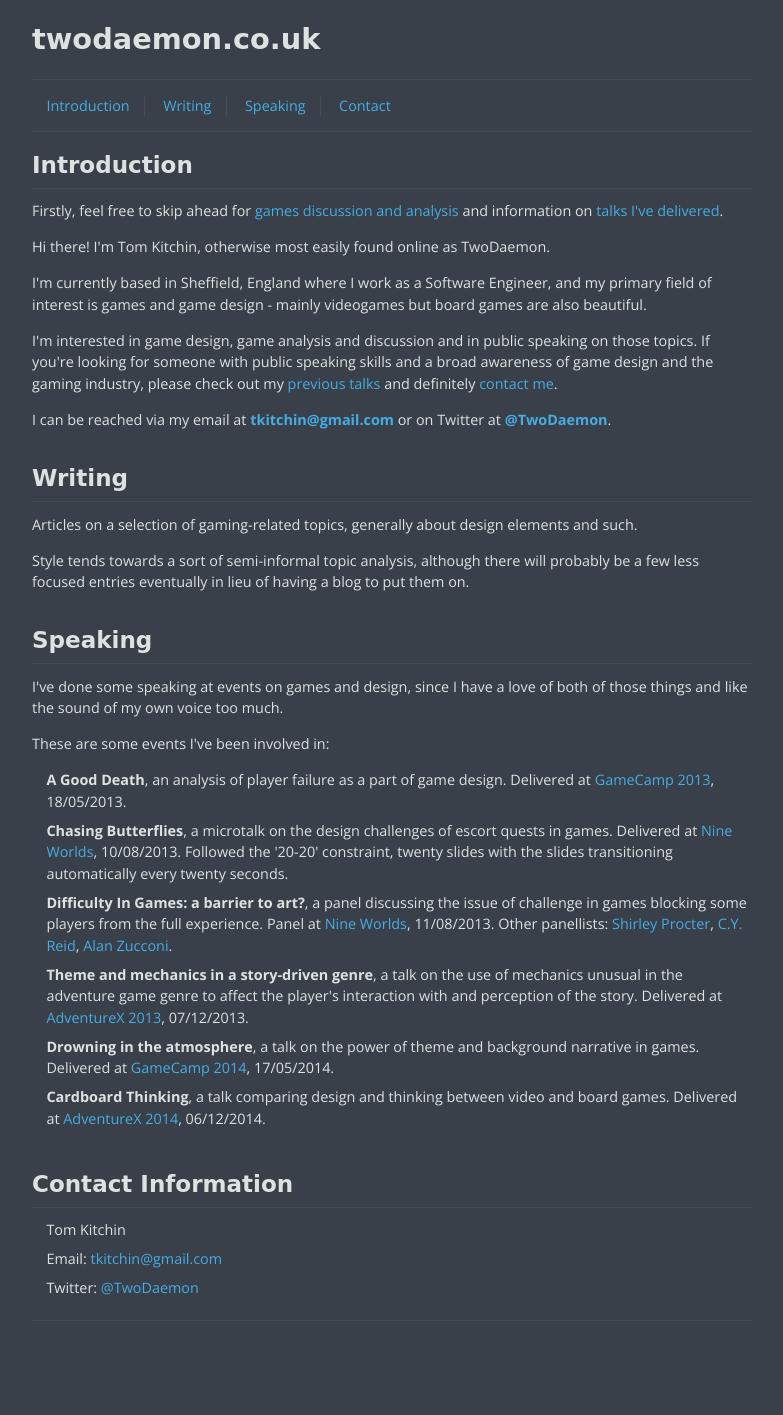
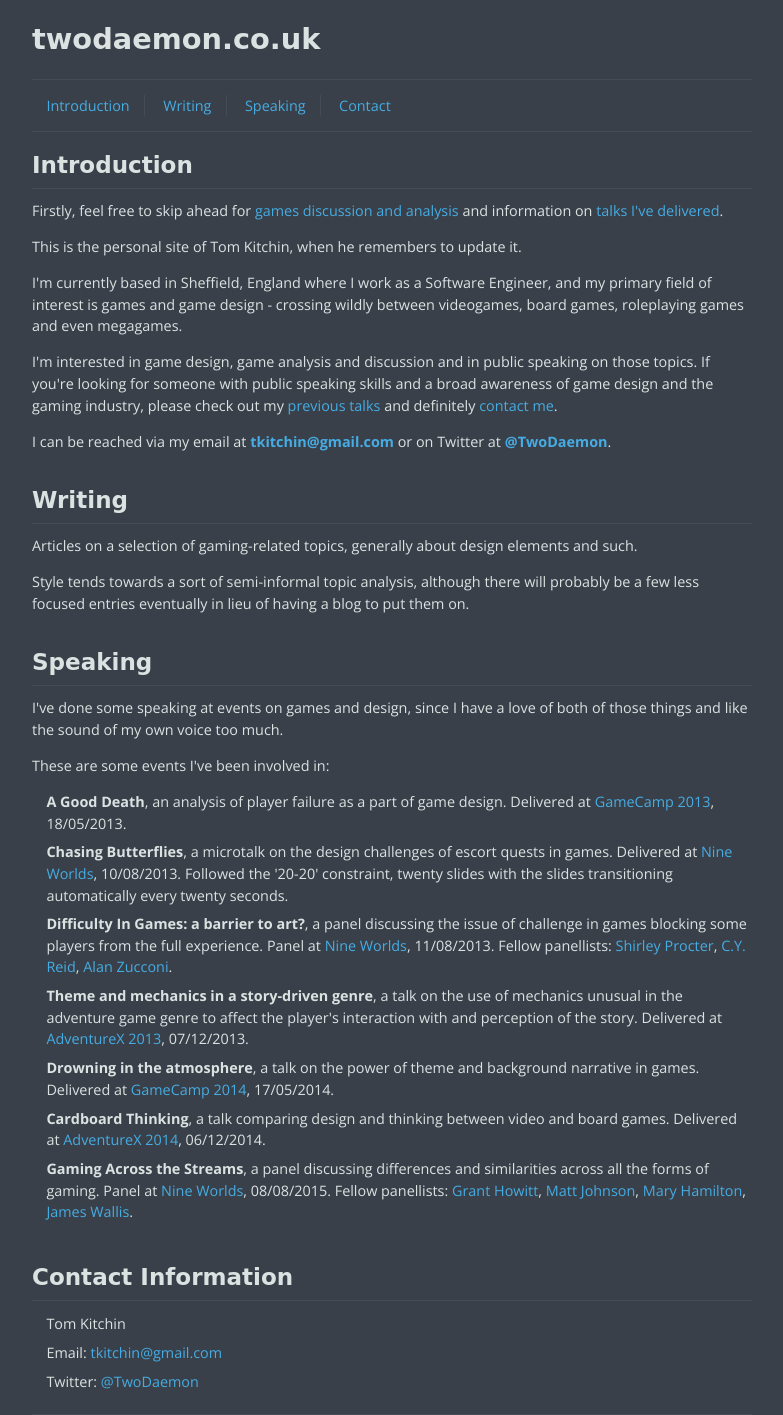
Before and after one commit to TwoDaemon/twodaemon, a Flask app: template twodaemon/templates/home.html in a window 1280 px wide. Shown: the whole page, without its empty margins (248-1031 px from the left). Before the commit the page ends 1321 px from the top, so only its background shows below. Run offline with Flask 2, Linux system fonts and the light colour scheme; the template is opened without the code that fills it, so the values that code supplies are empty; some web fonts are replaced.

Commit message:
Add 2015's nine worlds talk to the website

```diff
--- a/twodaemon/templates/home.html
+++ b/twodaemon/templates/home.html
@@ -11,9 +11,10 @@
         <h2>Introduction</h3>
         <p>Firstly, feel free to skip ahead for {{ nav('games discussion and analysis', 'home', id='articles') }}
         and information on {{ nav("talks I've delivered", 'home', id='speaking') }}.</p>
-        <p>Hi there! I'm Tom Kitchin, otherwise most easily found online as TwoDaemon.</p>
+        <p>This is the personal site of Tom Kitchin, when he remembers to update it.</p>
         <p>I'm currently based in Sheffield, England where I work as a Software Engineer, and my primary field
-        of interest is games and game design - mainly videogames but board games are also beautiful.</p>
+        of interest is games and game design - crossing wildly between videogames, board games, roleplaying
+        games and even megagames.</p>
         <p>I'm interested in game design, game analysis and discussion and in public speaking on those topics.
         If you're looking for someone with public speaking skills and a broad awareness of game design and the
         gaming industry, please check out my {{ nav('previous talks', 'home', id='speaking') }} and definitely
@@ -53,7 +54,7 @@
                 <strong>Difficulty In Games: a barrier to art?</strong>, a panel discussing the issue of challenge in games
                 blocking some players from the full experience.
                 Panel at <a href="https://nineworlds.co.uk/">Nine Worlds</a>, 11/08/2013.
-                Other panellists: <a href="http://canvasandpaints.blogspot.co.uk/">Shirley Procter</a>,
+                Fellow panellists: <a href="http://canvasandpaints.blogspot.co.uk/">Shirley Procter</a>,
                 <a href="http://www.failnaut.com/">C.Y. Reid</a>,
                 <a href="http://www.alanzucconi.com/">Alan Zucconi</a>.
             </li>
@@ -69,6 +70,11 @@
             <li>
                 <strong>Cardboard Thinking</strong>, a talk comparing design and thinking between video and board games.
                 Delivered at <a href="http://www.screen7.co.uk/adventurex/">AdventureX 2014</a>, 06/12/2014.
+            </li>
+            <li>
+                <strong>Gaming Across the Streams</strong>, a panel discussing differences and similarities across all the forms of gaming.
+                Panel at <a href="https://nineworlds.co.uk/">Nine Worlds</a>, 08/08/2015.
+                Fellow panellists: <a href="http://lookrobot.co.uk/">Grant Howitt</a>, <a href="https://twitter.com/mattj_uk">Matt Johnson</a>, <a href="http://maryhamilton.co.uk/">Mary Hamilton</a>, <a href="http://www.jameswallis.com/">James Wallis</a>.
             </li>
         </ul>
     </section>
```
